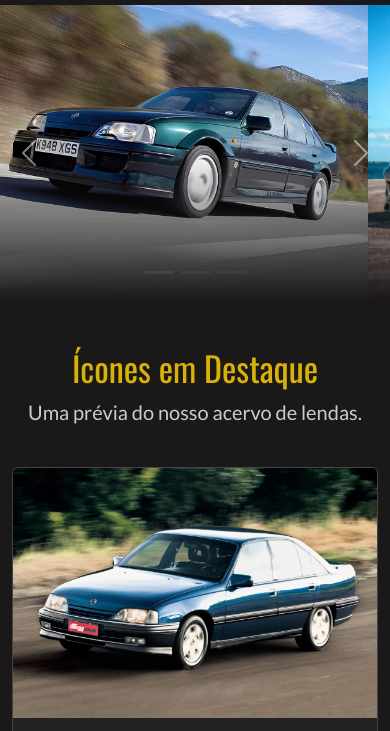
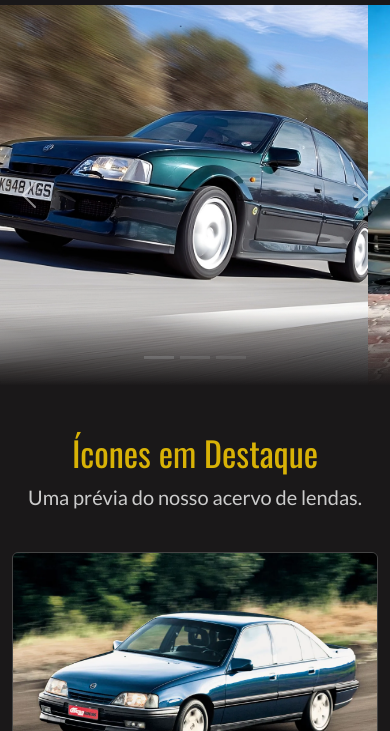
Before and after one commit to GabrielSSegatto/Projeto-legado-automotivo-Bootstrap, a plain HTML site: page index.html in a window 390 px wide. Shown: the part 81-812 px from the top of the page. Drawn offline with nearby package versions, Linux system fonts and the light colour scheme.

Commit message:
trying fixing moile bug

```diff
--- a/css/estilo.css
+++ b/css/estilo.css
@@ -83,18 +83,31 @@ h1, h2, h3, h4, h5, h6 {
 
 /* ----- PERSONALIZAÇÃO DO CARROSSEL DE DESTAQUE ----- */
 
+/* ----- PERSONALIZAÇÃO DO CARROSSEL DE DESTAQUE ----- */
+
+/* 1. O CONTAINER (MOLDURA) DITA A ALTURA */
 #hero-carousel {
-  max-height: 80vh;
+  height: 80vh; /* Altura para Desktop */
   overflow: hidden;
   position: relative;
 }
 
-.carousel-item img {
-  object-fit: cover;
-  height: 80vh;
+/* 2. FILHOS INTERNOS PREENCHEM A ALTURA */
+.carousel-inner,
+.carousel-item {
+  height: 100%; /* Faz o slide preencher o container */
 }
 
-/*efeito de fusão/degrade*/
+/* 3. A IMAGEM PREENCHE O SLIDE */
+.carousel-item img {
+  width: 100%;
+  height: 100%;
+  object-fit: cover;
+  /* Esta é a regra única de alinhamento que vai funcionar para todas */
+  object-position: center 70%; /* Foca 70% para baixo */
+}
+
+/* 4. SEU EFEITO DE FUSÃO (JÁ ESTAVA ÓTIMO) */
 #hero-carousel::after {
   content: '';
   position: absolute;
@@ -106,6 +119,7 @@ h1, h2, h3, h4, h5, h6 {
   z-index: 2;
 }
 
+/* 5. LEGENDA (JÁ ESTAVA ÓTIMA) */
 .carousel-caption {
   bottom: 3rem;
   z-index: 3;
@@ -118,7 +132,6 @@ h1, h2, h3, h4, h5, h6 {
   color: white;
   text-shadow: 2px 2px 5px rgba(0, 0, 0, 0.8);
 }
-
 
 /* ----- PERSONALIZAÇÃO DOS CARDS ----- */
 
@@ -329,21 +342,81 @@ h1, h2, h3, h4, h5, h6 {
 }
 
 /* ----- AJUSTES DE RESPONSIVIDADE (MOBILE) ----- */
+/* ----- PERSONALIZAÇÃO DO CARROSSEL DE DESTAQUE ----- */
+
+/* 1. O CONTAINER (MOLDURA) DITA A ALTURA */
+#hero-carousel {
+  height: 80vh; /* Altura para Desktop */
+  overflow: hidden;
+  position: relative;
+}
+
+/* 2. FILHOS INTERNOS PREENCHEM A ALTURA */
+.carousel-inner,
+.carousel-item {
+  height: 100%; /* Faz o slide preencher o container */
+}
+
+/* 3. A IMAGEM PREENCHE O SLIDE */
+.carousel-item img {
+  width: 100%;
+  height: 100%;
+  object-fit: cover;
+  /* Esta é a regra única de alinhamento que vai funcionar para todas */
+  object-position: center 70%; /* Foca 70% para baixo */
+}
+
+/* 4. SEU EFEITO DE FUSÃO (JÁ ESTAVA ÓTIMO) */
+#hero-carousel::after {
+  content: '';
+  position: absolute;
+  bottom: -1px;
+  left: 0;
+  width: 100%;
+  height: 150px;
+  background: linear-gradient(to top, var(--cor-principal) 0%, transparent 100%);
+  z-index: 2;
+}
+
+/* 5. LEGENDA (JÁ ESTAVA ÓTIMA) */
+.carousel-caption {
+  bottom: 3rem;
+  z-index: 3;
+}
+
+.carousel-caption h2 {
+  font-family: 'Oswald', sans-serif;
+  font-size: 3.5em;
+  font-weight: 700;
+  color: white;
+  text-shadow: 2px 2px 5px rgba(0, 0, 0, 0.8);
+}
+
+
+/* ----- AJUSTES DE RESPONSIVIDADE (MOBILE) ----- */
 @media (max-width: 767.98px) {
 
-  /* 1. Ajusta a altura */
-  #hero-carousel,
-  .carousel-item img {
-    height: 35vh; /* Mantém a altura reduzida */
-
-    object-position: 70% 400%;
+  /* 1. Muda a altura APENAS do container principal */
+  #hero-carousel {
+    height: 45vh; /* Altura menor para o celular */
   }
 
+  /* 2. (OPCIONAL) Ajusta o foco se precisar ser diferente no mobile */
+  /* Se o 'center 70%' do desktop já estiver bom, pode até apagar esta regra */
+  .carousel-item img {
+    object-position: center bottom; /* Foca 100% na base no celular */
+  }
+
+  /* 3. Diminui o texto */
   .carousel-caption h2 {
     font-size: 2.5em;
   }
 
-  .efeito-fusao::after {
-   height: 75px;;
+  /* 4. Diminui o degradê */
+  .efeito-fusao::after,
+  #hero-carousel::after {
+    height: 75px;
   }
 }
+
+/* mudando código agr */
```
